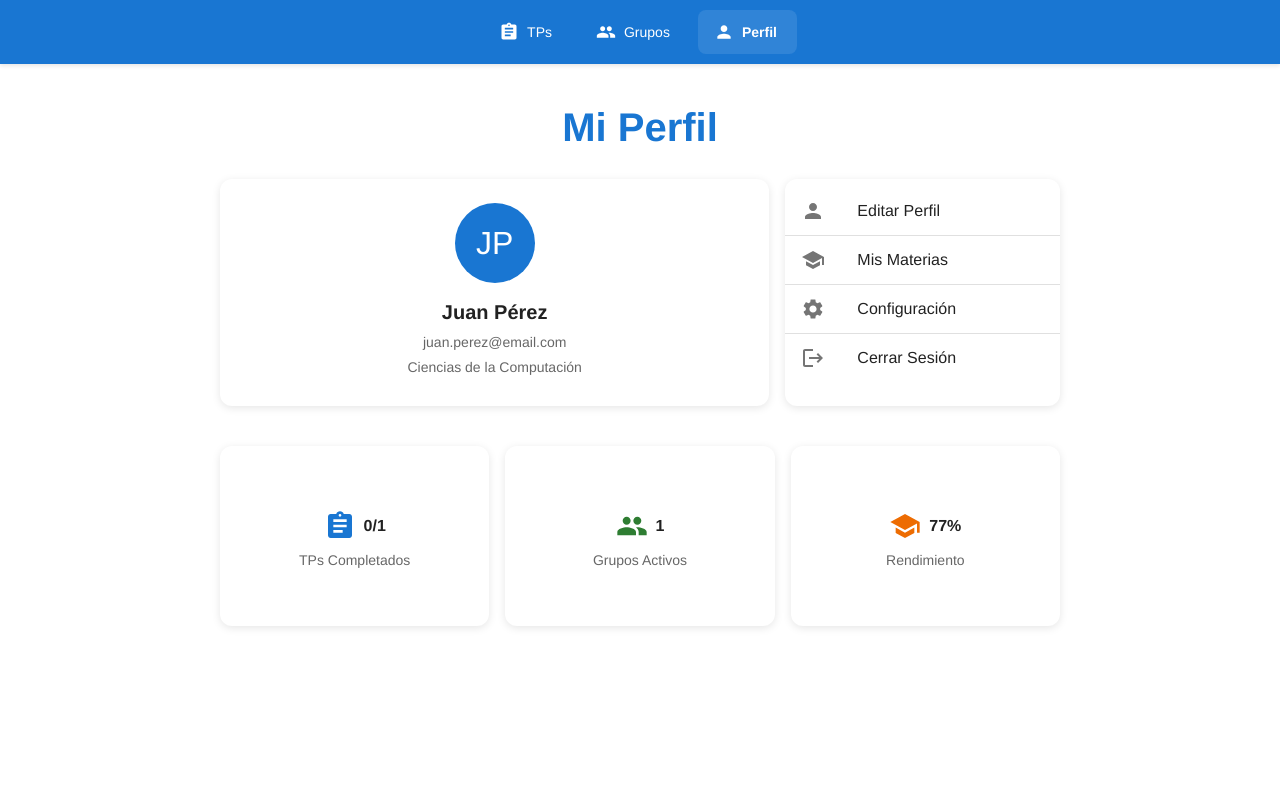
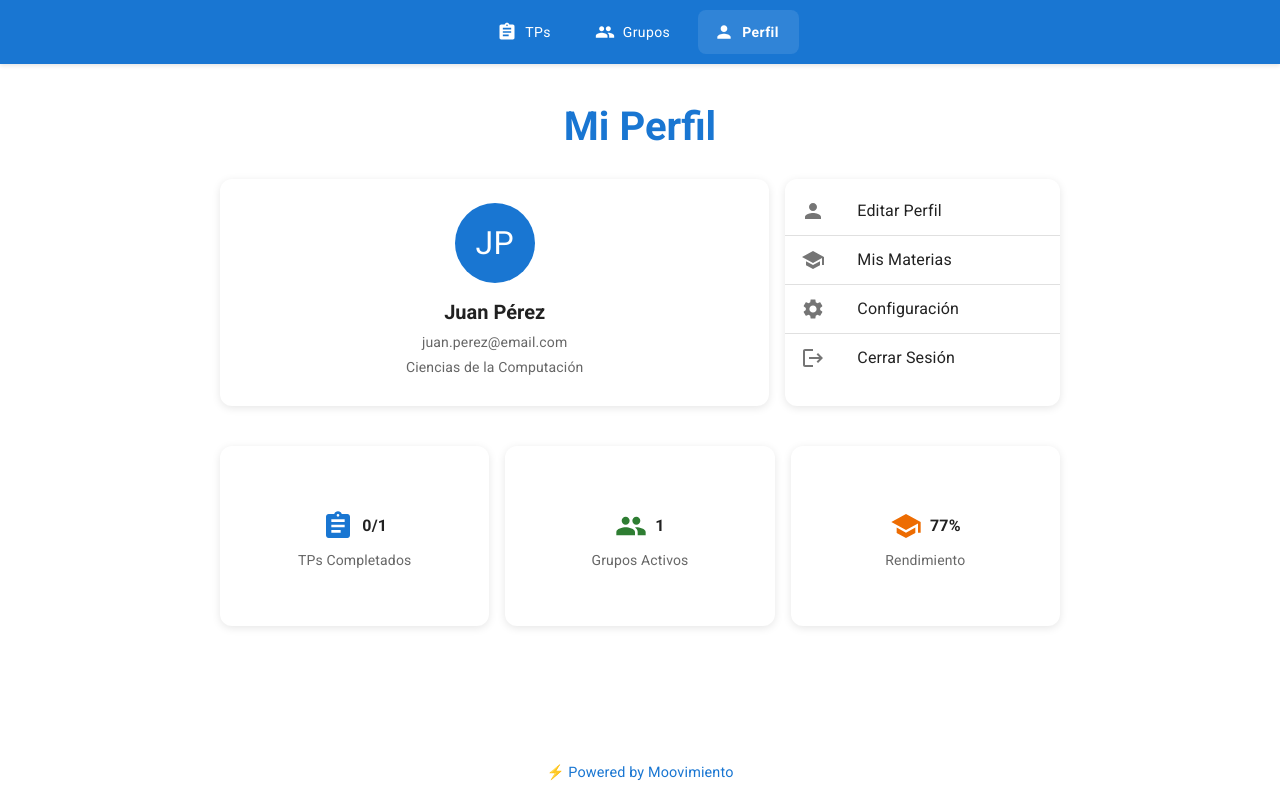
Before and after one commit to goalritmo/tp, a React (Vite) app: page /profile in a window 1280 px wide. Built offline with nearby package versions, Linux system fonts and the light colour scheme.

Commit message:
powered by moovimiento

```diff
--- a/src/components/layout/DesktopLayout.tsx
+++ b/src/components/layout/DesktopLayout.tsx
@@ -33,10 +33,10 @@ export default function DesktopLayout({ children }: DesktopLayoutProps) {
       <AppBar position="fixed" sx={{ zIndex: theme.zIndex.drawer + 1, backgroundColor: 'primary.main' }}>
         <Toolbar sx={{
           justifyContent: 'center',
-          px: { xs: 3, md: 8 },
+          px: { xs: 3, md: 4 },
           maxWidth: '1000px',
           mx: 'auto',
-          width: '80%'
+          width: '100%'
         }}>
           {/* Navigation Menu */}
           <Box sx={{ display: 'flex', gap: 1 }}>
@@ -69,6 +69,7 @@ export default function DesktopLayout({ children }: DesktopLayoutProps) {
           py: 3,
           px: { xs: 3, md: 7 },
           mt: 8, // Space for fixed AppBar
+          mb: 6, // Space for footer
           maxWidth: '1000px',
           mx: 'auto',
           width: '100%',
@@ -76,6 +77,42 @@ export default function DesktopLayout({ children }: DesktopLayoutProps) {
       >
         {children}
       </Box>
+
+      {/* Footer */}
+      <Box
+        component="footer"
+        sx={{
+          position: 'fixed',
+          bottom: 0,
+          left: 0,
+          right: 0,
+          textAlign: 'center',
+          py: 2,
+          backgroundColor: '#fff',
+          zIndex: 9999,
+        }}
+      >
+        <Box
+          component="a"
+          href="https://moovimiento.com"
+          target="_blank"
+          rel="noopener noreferrer"
+          sx={{
+            display: 'inline-flex',
+            alignItems: 'center',
+            gap: 0.5,
+            color: '#1976d2',
+            textDecoration: 'none',
+            fontSize: '0.9rem',
+            '&:hover': {
+              color: '#ed6c02', // Naranja warning
+            },
+            transition: 'color 0.2s ease',
+          }}
+        >
+          ⚡ Powered by Moovimiento
+        </Box>
+      </Box>
     </Box>
   )
 }
--- a/src/components/layout/MobileLayout.tsx
+++ b/src/components/layout/MobileLayout.tsx
@@ -53,17 +53,55 @@ export default function MobileLayout({ children }: MobileLayoutProps) {
         </Toolbar>
       </AppBar>
 
-      {/* Main content */}
+            {/* Main content */}
       <Box
         component="main"
         sx={{
           flex: 1,
           pt: 'env(safe-area-inset-top)',
           mt: 8, // Space for fixed AppBar
+          mb: 6, // Space for footer
         }}
       >
         {children}
       </Box>
+
+      {/* Footer */}
+      <Box
+        component="footer"
+        sx={{
+          position: 'fixed',
+          bottom: 0,
+          left: 0,
+          right: 0,
+          textAlign: 'center',
+          py: 2,
+          backgroundColor: '#fff',
+          zIndex: 9999,
+          boxShadow: '0 -2px 8px rgba(0,0,0,0.1)',
+        }}
+      >
+        <Box
+          component="a"
+          href="https://moovimiento.com"
+          target="_blank"
+          rel="noopener noreferrer"
+          sx={{
+            display: 'inline-flex',
+            alignItems: 'center',
+            gap: 0.5,
+            color: '#1976d2',
+            textDecoration: 'none',
+            fontSize: '0.9rem',
+            '&:hover': {
+              color: '#ed6c02', // Naranja warning
+            },
+            transition: 'color 0.2s ease',
+          }}
+        >
+          ⚡ Powered by Moovimiento
+        </Box>
+      </Box>
     </Box>
   )
 }
--- a/src/index.css
+++ b/src/index.css
@@ -1,4 +1,5 @@
-/* Using system fonts - Helvetica and Arial */
+/* Using Roboto font */
+@import url('https://fonts.googleapis.com/css2?family=Roboto:wght@300;400;500;700&display=swap');
 
 * {
   box-sizing: border-box;
@@ -6,7 +7,7 @@
 
 body {
   margin: 0;
-  font-family: 'Inter', -apple-system, BlinkMacSystemFont, 'Segoe UI', 'Roboto', 'Oxygen',
+  font-family: 'Roboto', -apple-system, BlinkMacSystemFont, 'Segoe UI', 'Oxygen',
     'Ubuntu', 'Cantarell', 'Fira Sans', 'Droid Sans', 'Helvetica Neue',
     sans-serif;
   -webkit-font-smoothing: antialiased;
--- a/src/theme/index.ts
+++ b/src/theme/index.ts
@@ -19,7 +19,7 @@ export const theme = createTheme({
     },
   },
   typography: {
-    fontFamily: '"Helvetica", "Arial", sans-serif',
+    fontFamily: '"Roboto", "Helvetica", "Arial", sans-serif',
     h1: {
       fontSize: '2rem',
       fontWeight: 600,
```
